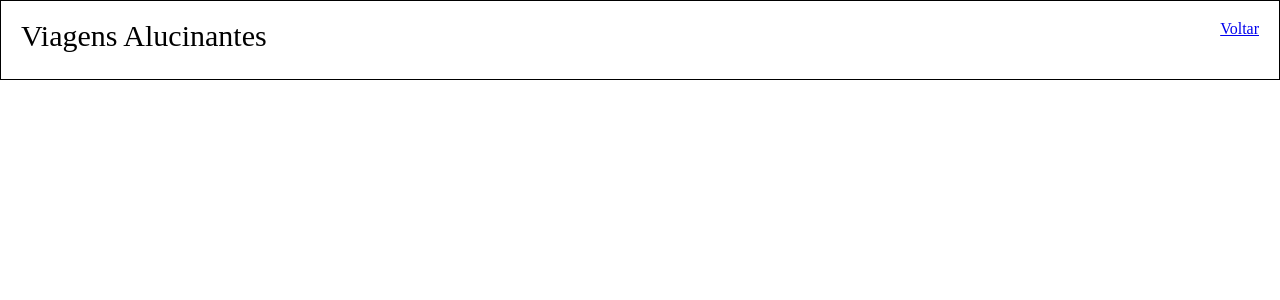
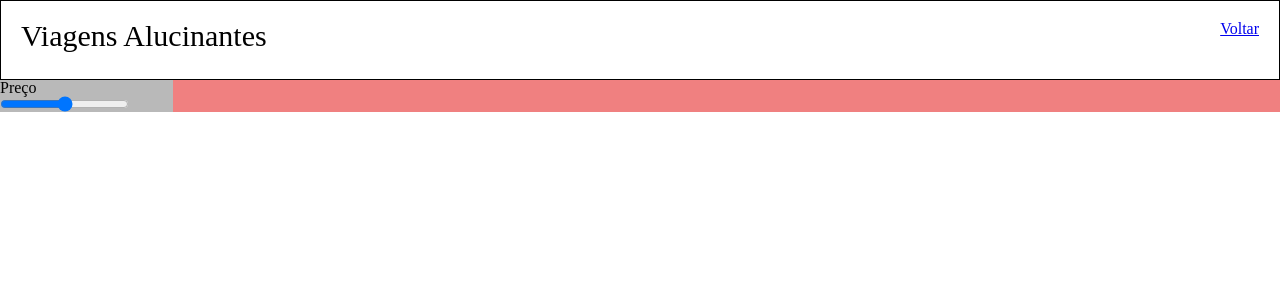
Before and after one commit to LsBDev/Agencia_de_viagens-front, a React (Create React App) app: page /hospedagens in a window 1280 px wide. Shown: the top 300 px of the page. Built offline with nearby package versions, Linux system fonts and the light colour scheme; no server answers.

Commit message:
implementando lógica do front. tela inicial e de voos.

```diff
--- a/src/App.js
+++ b/src/App.js
@@ -5,19 +5,22 @@ import Hosting from "./pages/hospedagens/Hosting"
 import Tickets from "./pages/passagens/Tickets"
 import CityContext from "./context/city.context"
 import { useState } from "react"
+import ResumeTicket from "./pages/resumo/ResumeTicket"
 
 
 function App() {
   const [selectCity, setSelectCity] = useState([])
+  const [flight, setFlight] = useState({})
 
   return (
-    <CityContext.Provider value={{ selectCity, setSelectCity }}>
+    <CityContext.Provider value={{ selectCity, setSelectCity, setFlight, flight }}>
       <BrowserRouter>
         <Header/>
         <Routes>
           <Route path="/" element={<Home/>}/>
           <Route path="/passagens" element={<Tickets/>}/>
           <Route path="/hospedagens" element={ <Hosting/>}/>
+          <Route path="/detalhe/voo" element={ <ResumeTicket/>}/>
           {/* <Route path="*" element={ <Error/>}/> */}
         </Routes>
       </BrowserRouter>
--- /dev/null
+++ b/src/components/Sidebar.jsx
@@ -0,0 +1,32 @@
+import styled from "styled-components"
+
+
+export default function Sidebar({minPrice, maxPrice, setPriceRange}) {
+
+  return (
+    <Side>
+        <label for="min">Preço</label>
+        <Range>
+          <p>{minPrice}</p>
+          <input type="range" min={minPrice} max={maxPrice} id="min" onChange={e => setPriceRange(e.target.value)}/>
+          <p>{maxPrice}</p>
+        </Range>
+        {/* <label for="max">Preço Máximo</label> */}
+        {/* <Range>
+          <p>150</p>
+          <input type="range" min="150" max="200" id="max" onChange={e => setPriceRange(e.target.value)}/>
+          <p>200</p>
+        </Range> */}
+      </Side>
+  )
+}
+
+const Side = styled.div`
+  width: 200px;
+  background: #b9b9b9;
+  /* height: 100vh; */
+  height: 100%;
+`
+const Range = styled.div`
+  display: flex;
+`
--- a/src/pages/cidades/Home.jsx
+++ b/src/pages/cidades/Home.jsx
@@ -45,10 +45,9 @@ export default function Home() {
 const Container = styled.div`
   margin-top: 80px;
   background:lightblue;
-  height: 100vh;
-
+  /* height: 100vh; */
+  height: 100%;
 `
-
 const Select = styled.select`
 width: 200px;
 `
--- a/src/pages/hospedagens/Hosting.jsx
+++ b/src/pages/hospedagens/Hosting.jsx
@@ -1,8 +1,43 @@
+import styled from "styled-components"
+import Sidebar from "../../components/Sidebar"
+import { useContext, useEffect } from "react"
+import CityContext from "../../context/city.context"
+import axios from "axios"
 
 
 export default function Hosting() {
+  const {selectCity} = useContext(CityContext)
+  console.log(selectCity)
+
+  useEffect(() => {
+    const url = `https://localhost:5000/accommodation/city/${selectCity}`
+    const promise = axios.get(url)
+    promise
+    .then((res) => console.log(res.data))
+    .catch((err) => console.log(err.message))
+  }, [selectCity])
+
   return (
-    <>
-    </>
+    <Container>
+    <Sidebar/>
+    <Main>
+
+    </Main>
+    </Container>
   )
 }
+
+const Container = styled.div`
+  width: 100%;
+  display: flex;
+  margin-top: 80px;
+  background: lightcoral;
+`
+const Main =styled.div`
+  display: flex;
+  justify-content: space-around;
+  width: 100%;
+  background: lightblue;
+  /* height: 100vh; */
+  height: 100%;
+`
--- a/src/pages/passagens/Tickets.jsx
+++ b/src/pages/passagens/Tickets.jsx
@@ -2,51 +2,59 @@ import styled from "styled-components"
 import { useContext, useEffect, useState } from "react"
 import CityContext from "../../context/city.context"
 import axios from "axios"
+import Sidebar from "../../components/Sidebar"
+import { Link, useNavigate } from "react-router-dom"
 
 export default function Tickets() {
-  const {selectCity} = useContext(CityContext)
+  const {selectCity, setFlight} = useContext(CityContext)
   const [tickets, setTickets] = useState([])
-  const [minPrice, setMinPrice] = useState(50)
-  const [maxPrice, setMaxPrice] = useState(150)
+  const [minPrice, setMinPrice] = useState()
+  const [maxPrice, setMaxPrice] = useState()
+  const [priceRange, setPriceRange] = useState()
 
-  console.log(maxPrice)
-  console.log(minPrice)
+  const navigate = useNavigate()
+
+  console.log(priceRange)
 
   useEffect(() => {
     const url = `http://localhost:5000/fly/city/${selectCity}`
     const promise = axios.get(url)
     promise
-    .then((res) => setTickets(res.data))
+    .then((res) => {
+      const priceList = res.data.map((item) => item.price).sort((a, b) => a - b)
+      setMinPrice(priceList[0])
+      setMaxPrice(priceList[priceList.length - 1])
+      setPriceRange(priceList[priceList.length - 1])
+      setTickets(res.data)
+    })
     .catch((err) => console.log(err.message))
   }, [selectCity])
 
+  function selectTicket(item) {
+    setFlight(item)
+    navigate("/detalhe/voo")
+  }
+
   return (
     <Container>
-      <Sidebar>
-        <label for="min">Preço Mínimo</label>
-        <Range>
-          <p>50</p>
-          <input type="range" min="50" max="100" id="min" onChange={e => setMinPrice(e.target.value)}/>
-          <p>100</p>
-        </Range>
-        <label for="max">Preço Máximo</label>
-        <Range>
-          <p>150</p>
-          <input type="range" min="150" max="200" id="max" onChange={e => setMaxPrice(e.target.value)}/>
-          <p>200</p>
-        </Range>
-      </Sidebar>
+      <Sidebar minPrice={minPrice} maxPrice={maxPrice} setPriceRange={setPriceRange} />
       <Main>
-        {tickets.map((item) =>
-          <Product>
-            <img src="" alt="" />
-            <p>{item.flight_date}</p>
-            <p>{item.destination_city}</p>
-            <p>{item.price}</p>
-          </Product>
+        {tickets.map((item, index) => {
+          if(item.price <= priceRange) {
+            return (
+              <Product key={index} onClick={() => selectTicket(item)}>
+                <img src="" alt="" />
+                <p>{item.flight_date}</p>
+                <p>{item.destination_city}</p>
+                <p>{item.price}</p>
+              </Product>
+            )
+          }}
         )}
+        <Link to="/hospedagens">Consultar hospedagens</Link>
       </Main>
     </Container>
+
   )
 }
 
@@ -56,22 +64,19 @@ const Container = styled.div`
   margin-top: 80px;
   background: lightcoral;
 `
-const Sidebar = styled.div`
-  width: 200px;
-  background: #b9b9b9;
-  height: 100vh;
-`
 const Main =styled.div`
   display: flex;
   justify-content: space-around;
   width: 100%;
   background: lightblue;
-  height: 100vh;
-`
-const Range = styled.div`
-  display: flex;
+  /* height: 100vh; */
+  height: 100%;
 `
 const Product = styled.div`
+  display: flex;
+  flex-direction: column;
+  justify-content: center;
+  align-items: center;
   width: 150px;
   height: 200px;
   border: 1px solid black;
--- /dev/null
+++ b/src/pages/resumo/ResumeTicket.jsx
@@ -0,0 +1,32 @@
+import { useContext } from "react"
+import CityContext from "../../context/city.context"
+import styled from "styled-components"
+import { Link } from "react-router-dom"
+
+export default function ResumeTicket() {
+  const {flight} = useContext(CityContext)
+  console.log(flight)
+
+  return (
+    <Container>
+      <h1>Passagem para a CIDADE</h1>
+      <p>{flight.destination_city}</p>
+      <p>{flight.departure_city}</p>
+      <p>{flight.company}</p>
+      <p>{flight.departure_time}</p>
+      <p>{flight.arrival_time}</p>
+      <p>{flight.price}</p>
+    <Link to="/hospedagens">Consultar hospedagens</Link>
+    </Container>
+  )
+}
+
+const Container = styled.div`
+  display: flex;
+  justify-content: center;
+  align-items: center;
+  flex-direction: column;
+  margin-top: 80px;
+  background: lightblue;
+  height: 300px;
+`
```
